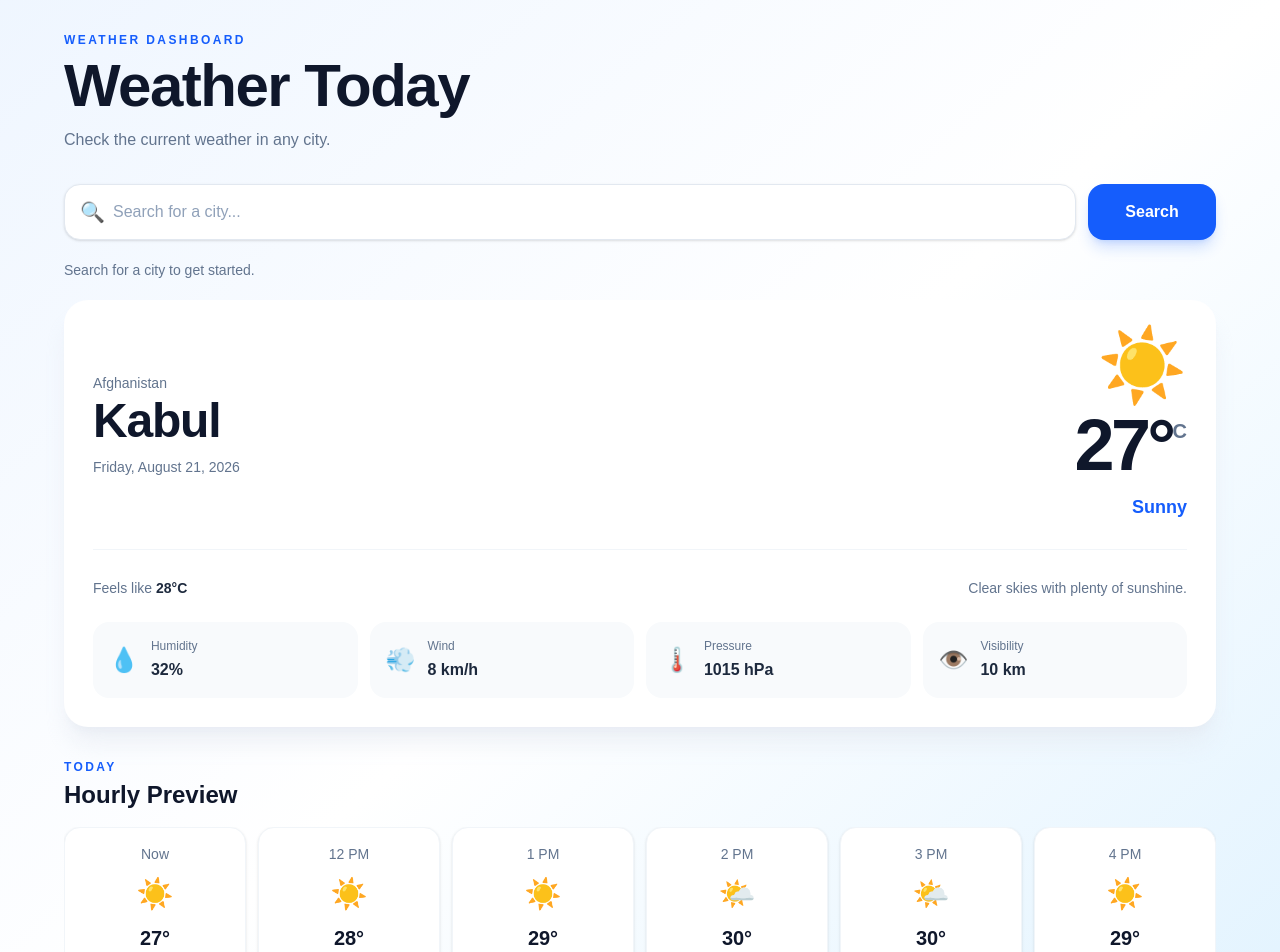
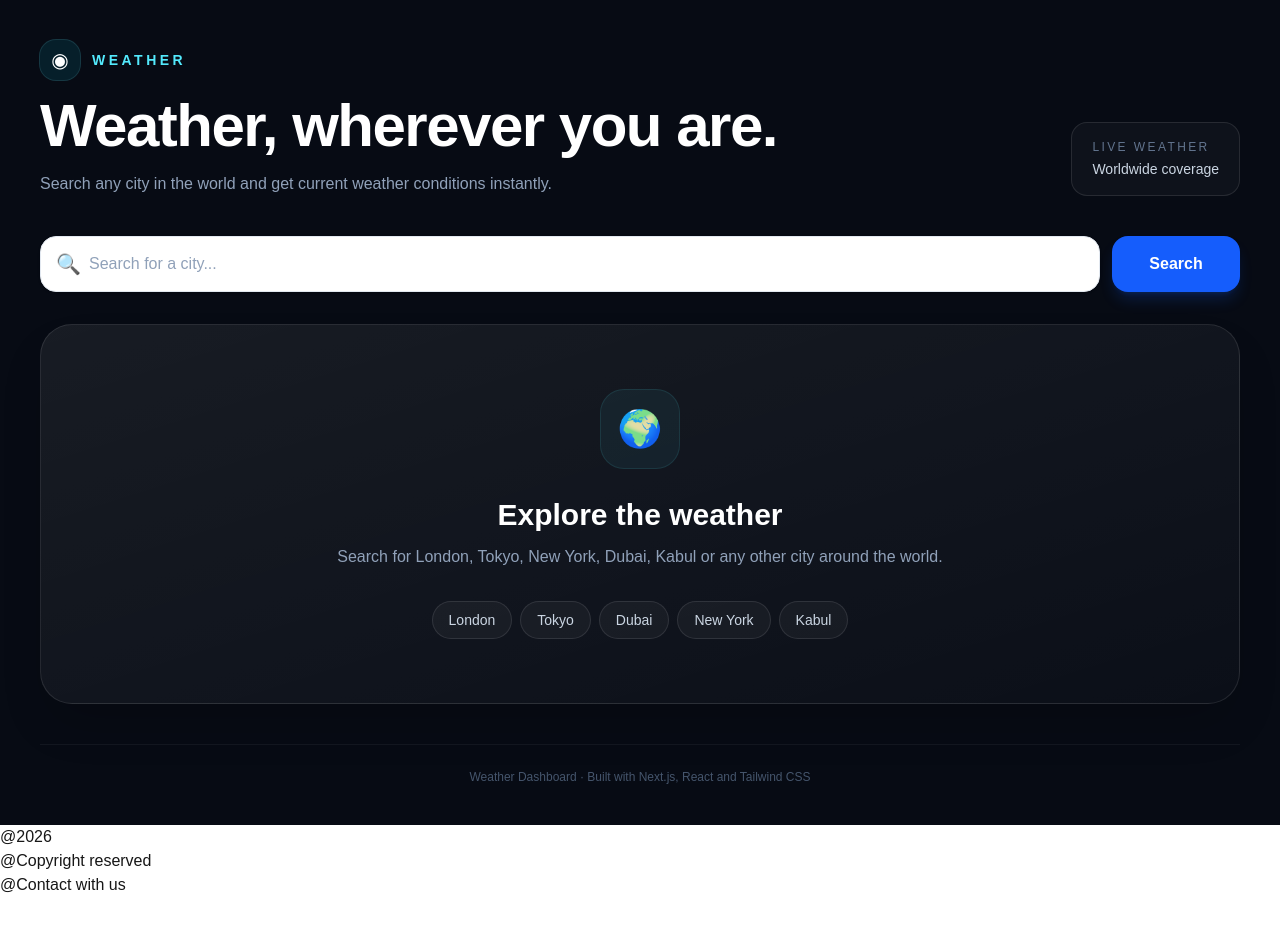
Before and after one commit to sohaehrari/my-app, a Next.js app: page / in a window 1280 px wide. Shown: the top 952 px of the page. After the commit the page ends 897 px from the top, so only its background shows below. Built offline with nearby package versions, Linux system fonts and the light colour scheme.

Commit message:
initial commit

```diff
--- a/app/page.jsx
+++ b/app/page.jsx
@@ -4,297 +4,150 @@ import { useState } from "react";
 import SearchBar from "@/components/Searchbar";
 import CurrentWeather from "@/components/CurrentWeather";
 
-const demoWeather = {
-  city: "Kabul",
-  country: "Afghanistan",
-  date: "Friday, August 21, 2026",
-  temperature: 27,
-  feelsLike: 28,
-  condition: "Sunny",
-  icon: "☀️",
-  description: "Clear skies with plenty of sunshine.",
-  humidity: 32,
-  wind: 8,
-  pressure: 1015,
-  visibility: 10,
-};
+export default function Home() {
+  const [weather, setWeather] = useState(null);
+  const [loading, setLoading] = useState(false);
+  const [error, setError] = useState("");
 
-export default function Home() {
-  const [city, setCity] = useState("");
+  async function handleSearch(city) {
+    if (!city.trim()) return;
 
-  function handleSearch(searchCity) {
-    setCity(searchCity);
+    try {
+      setLoading(true);
+      setError("");
+
+      const response = await fetch(
+        `/api/weather?city=${encodeURIComponent(city.trim())}`
+      );
+
+      const data = await response.json();
+
+      if (!response.ok) {
+        throw new Error(data.error || "Unable to get weather");
       }
 
-  const weather = {
-    ...demoWeather,
-    city: city || demoWeather.city,
-  };
+      setWeather(data);
+    } catch (err) {
+      setWeather(null);
+      setError(err.message);
+    } finally {
+      setLoading(false);
+    }
+  }
 
   return (
-    <main
-      className="
-        min-h-screen
-        bg-gradient-to-br
-        from-blue-50
-        via-white
-        to-sky-100
-        px-4
-        py-8
-        sm:px-6
-        lg:px-8
-      "
-    >
-      <div className="mx-auto w-full max-w-6xl">
+    <main className="min-h-screen bg-[#070b14] px-4 py-6 text-white sm:px-6 lg:px-10 lg:py-10">
+      <div className="mx-auto max-w-7xl">
+        <header className="mb-8 flex flex-col gap-6 lg:mb-10 lg:flex-row lg:items-end lg:justify-between">
+          <div>
+            <div className="mb-4 flex items-center gap-3">
+              <div className="flex h-10 w-10 items-center justify-center rounded-2xl bg-cyan-400/10 ring-1 ring-cyan-300/20">
+                <span className="text-xl">◉</span>
+              </div>
 
-        {/* Header */}
-        <header className="mb-8">
-          <p
-            className="
-              mb-2
-              text-xs
-              font-bold
-              tracking-[0.2em]
-              text-blue-600
-            "
-          >
-            WEATHER DASHBOARD
-          </p>
+              <span className="text-sm font-semibold uppercase tracking-[0.25em] text-cyan-300">
+                Weather
+              </span>
+            </div>
 
-          <h1
-            className="
-              text-4xl
-              font-bold
-              tracking-tight
-              text-slate-900
-              sm:text-5xl
-              lg:text-6xl
-            "
-          >
-            Weather Today
+            <h1 className="max-w-3xl text-4xl font-bold tracking-tight text-white sm:text-5xl lg:text-6xl">
+              Weather, wherever you are.
             </h1>
 
-          <p className="mt-3 max-w-xl text-slate-500">
-            Check the current weather in any city.
+            <p className="mt-4 max-w-2xl text-sm leading-6 text-slate-400 sm:text-base">
+              Search any city in the world and get current weather conditions
+              instantly.
             </p>
+          </div>
+
+          <div className="hidden rounded-2xl border border-white/10 bg-white/[0.03] px-5 py-4 lg:block">
+            <p className="text-xs uppercase tracking-[0.2em] text-slate-500">
+              Live weather
+            </p>
+            <p className="mt-1 text-sm font-medium text-slate-300">
+              Worldwide coverage
+            </p>
+          </div>
         </header>
 
-        {/* Search */}
-        <section className="mb-5">
+        <section className="mb-8">
           <SearchBar onSearch={handleSearch} />
         </section>
 
-        {/* Search message */}
-        <div className="mb-5 text-sm text-slate-500">
-          {city ? (
-            <p>
-              Showing weather for{" "}
-              <span className="font-semibold text-slate-800">
-                {city}
-              </span>
+        {loading && (
+          <div className="rounded-[2rem] border border-white/10 bg-white/[0.04] p-10 text-center shadow-2xl shadow-black/20">
+            <div className="mx-auto mb-5 h-10 w-10 animate-spin rounded-full border-2 border-slate-700 border-t-cyan-400" />
+            <h2 className="text-lg font-semibold text-white">
+              Getting weather
+            </h2>
+            <p className="mt-2 text-sm text-slate-500">
+              Checking the latest conditions...
             </p>
-          ) : (
-            <p>Search for a city to get started.</p>
+          </div>
         )}
+
+        {!loading && error && (
+          <div className="rounded-[2rem] border border-red-400/20 bg-red-400/[0.06] p-8 text-center">
+            <div className="mx-auto flex h-14 w-14 items-center justify-center rounded-2xl bg-red-400/10 text-2xl">
+              !
             </div>
 
-        {/* Current Weather */}
-        <CurrentWeather weather={weather} />
+            <h2 className="mt-5 text-xl font-semibold text-white">
+              Weather unavailable
+            </h2>
 
-        {/* Hourly Preview */}
-        <section className="mt-8">
-
-          <div className="mb-4">
-            <p className="text-xs font-bold tracking-[0.2em] text-blue-600">
-              TODAY
+            <p className="mx-auto mt-2 max-w-md text-sm leading-6 text-slate-400">
+              {error}
             </p>
 
-            <h2 className="mt-1 text-2xl font-bold text-slate-900">
-              Hourly Preview
-            </h2>
+            <p className="mt-4 text-sm text-slate-500">
+              Try another city.
+            </p>
+          </div>
+        )}
+
+        {!loading && !error && !weather && (
+          <section className="overflow-hidden rounded-[2rem] border border-white/10 bg-gradient-to-br from-white/[0.07] to-white/[0.02] p-8 shadow-2xl shadow-black/20 sm:p-12 lg:p-16">
+            <div className="mx-auto max-w-2xl text-center">
+              <div className="mx-auto flex h-20 w-20 items-center justify-center rounded-3xl border border-cyan-300/10 bg-cyan-300/[0.06] text-4xl">
+                🌍
               </div>
 
-          {/* Horizontal scroll on mobile */}
-          <div
-            className="
-              flex
-              gap-3
-              overflow-x-auto
-              pb-3
-              scrollbar-thin
-            "
-          >
-            {/* Hour 1 */}
-            <div
-              className="
-                min-w-[110px]
-                flex-1
-                rounded-2xl
-                border
-                border-slate-100
-                bg-white
-                p-4
-                text-center
-                shadow-sm
-              "
-            >
-              <p className="text-sm text-slate-500">
-                Now
+              <h2 className="mt-7 text-2xl font-bold sm:text-3xl">
+                Explore the weather
+              </h2>
+
+              <p className="mt-3 text-sm leading-6 text-slate-400 sm:text-base">
+                Search for London, Tokyo, New York, Dubai, Kabul or any other
+                city around the world.
               </p>
 
-              <div className="my-3 text-3xl">
-                ☀️
-              </div>
-
-              <p className="text-xl font-bold text-slate-900">
-                27°
-              </p>
-            </div>
-
-            {/* Hour 2 */}
-            <div
-              className="
-                min-w-[110px]
-                flex-1
-                rounded-2xl
-                border
-                border-slate-100
-                bg-white
-                p-4
-                text-center
-                shadow-sm
-              "
+              <div className="mt-8 flex flex-wrap justify-center gap-2">
+                {["London", "Tokyo", "Dubai", "New York", "Kabul"].map(
+                  (city) => (
+                    <button
+                      key={city}
+                      onClick={() => handleSearch(city)}
+                      className="rounded-full border border-white/10 bg-white/[0.04] px-4 py-2 text-sm text-slate-300 transition hover:border-cyan-300/30 hover:bg-cyan-300/10 hover:text-cyan-200"
                     >
-              <p className="text-sm text-slate-500">
-                12 PM
-              </p>
-
-              <div className="my-3 text-3xl">
-                ☀️
-              </div>
-
-              <p className="text-xl font-bold text-slate-900">
-                28°
-              </p>
-            </div>
-
-            {/* Hour 3 */}
-            <div
-              className="
-                min-w-[110px]
-                flex-1
-                rounded-2xl
-                border
-                border-slate-100
-                bg-white
-                p-4
-                text-center
-                shadow-sm
-              "
-            >
-              <p className="text-sm text-slate-500">
-                1 PM
-              </p>
-
-              <div className="my-3 text-3xl">
-                ☀️
-              </div>
-
-              <p className="text-xl font-bold text-slate-900">
-                29°
-              </p>
-            </div>
-
-            {/* Hour 4 */}
-            <div
-              className="
-                min-w-[110px]
-                flex-1
-                rounded-2xl
-                border
-                border-slate-100
-                bg-white
-                p-4
-                text-center
-                shadow-sm
-              "
-            >
-              <p className="text-sm text-slate-500">
-                2 PM
-              </p>
-
-              <div className="my-3 text-3xl">
-                🌤️
-              </div>
-
-              <p className="text-xl font-bold text-slate-900">
-                30°
-              </p>
-            </div>
-
-            {/* Hour 5 */}
-            <div
-              className="
-                min-w-[110px]
-                flex-1
-                rounded-2xl
-                border
-                border-slate-100
-                bg-white
-                p-4
-                text-center
-                shadow-sm
-              "
-            >
-              <p className="text-sm text-slate-500">
-                3 PM
-              </p>
-
-              <div className="my-3 text-3xl">
-                🌤️
-              </div>
-
-              <p className="text-xl font-bold text-slate-900">
-                30°
-              </p>
-            </div>
-
-            {/* Hour 6 */}
-            <div
-              className="
-                min-w-[110px]
-                flex-1
-                rounded-2xl
-                border
-                border-slate-100
-                bg-white
-                p-4
-                text-center
-                shadow-sm
-              "
-            >
-              <p className="text-sm text-slate-500">
-                4 PM
-              </p>
-
-              <div className="my-3 text-3xl">
-                ☀️
-              </div>
-
-              <p className="text-xl font-bold text-slate-900">
-                29°
-              </p>
+                      {city}
+                    </button>
+                  )
+                )}
               </div>
             </div>
           </section>
+        )}
 
-        {/* Footer */}
-        <footer className="py-10 text-center">
-          <p className="text-sm text-slate-400">
-            Weather Dashboard • Next.js + React + Tailwind CSS
+        {!loading && !error && weather && (
+          <CurrentWeather weather={weather} />
+        )}
+
+        <footer className="mt-10 border-t border-white/5 pt-6 text-center">
+          <p className="text-xs text-slate-600">
+            Weather Dashboard · Built with Next.js, React and Tailwind CSS
           </p>
         </footer>
-
       </div>
     </main>
   );
--- a/components/CurrentWeather.jsx
+++ b/components/CurrentWeather.jsx
@@ -1,214 +1,154 @@
 export default function CurrentWeather({ weather }) {
+    const iconUrl = `https://openweathermap.org/img/wn/${weather.icon}@4x.png`;
+
     return (
-      <section
-        className="
-          overflow-hidden
-          rounded-3xl
-          border
-          border-white/60
-          bg-white
-          p-5
-          shadow-xl
-          shadow-slate-200/60
-          sm:p-7
-        "
-      >
-        {/* Top section */}
-        <div
-          className="
-            flex
-            flex-col
-            gap-8
-            md:flex-row
-            md:items-center
-            md:justify-between
-          "
-        >
-          {/* Location */}
-          <div>
-            <p className="mb-1 text-sm font-medium text-slate-500">
-              {weather.country}
-            </p>
+      <section className="space-y-5">
+        <div className="relative overflow-hidden rounded-[2rem] border border-white/10 bg-gradient-to-br from-[#101b30] via-[#0d1628] to-[#090f1c] p-6 shadow-2xl shadow-black/30 sm:p-8 lg:p-10">
+          <div className="absolute -right-20 -top-20 h-64 w-64 rounded-full bg-cyan-400/10 blur-3xl" />
+          <div className="absolute -bottom-32 left-1/3 h-72 w-72 rounded-full bg-blue-500/10 blur-3xl" />
 
-            <h2
-              className="
-                text-4xl
-                font-bold
-                tracking-tight
-                text-slate-900
-                sm:text-5xl
-              "
-            >
-              {weather.city}
-            </h2>
+          <div className="relative grid gap-10 lg:grid-cols-[1.3fr_0.7fr] lg:items-center">
+            <div>
+              <div className="flex flex-wrap items-center gap-3">
+                <span className="rounded-full border border-cyan-300/20 bg-cyan-300/10 px-3 py-1 text-xs font-semibold uppercase tracking-wider text-cyan-300">
+                  Current weather
+                </span>
 
-            <p className="mt-3 text-sm text-slate-500">
-              {weather.date}
-            </p>
-          </div>
+                <span className="text-sm text-slate-500">
+                  {weather.country}
+                </span>
+              </div>
 
-          {/* Temperature */}
-          <div className="text-left md:text-right">
-            <div className="mb-2 text-6xl sm:text-7xl">
-              {weather.icon}
+              <h2 className="mt-6 text-4xl font-bold tracking-tight text-white sm:text-5xl lg:text-6xl">
+                {weather.city}
+              </h2>
+
+              <div className="mt-6 flex flex-col gap-2 sm:flex-row sm:items-end sm:gap-5">
+                <div className="text-7xl font-bold tracking-tighter text-white sm:text-8xl">
+                  {weather.temperature}°
+                </div>
+
+                <div className="pb-2">
+                  <p className="text-lg font-semibold capitalize text-slate-200">
+                    {weather.description}
+                  </p>
+
+                  <p className="mt-1 text-sm text-slate-500">
+                    Feels like {weather.feelsLike}°
+                  </p>
+                </div>
+              </div>
             </div>
 
-            <div className="flex items-start md:justify-end">
-              <span
-                className="
-                  text-6xl
-                  font-bold
-                  tracking-tighter
-                  text-slate-900
-                  sm:text-7xl
-                "
-              >
-                {weather.temperature}°
-              </span>
+            <div className="flex justify-center lg:justify-end">
+              <div className="relative flex h-48 w-48 items-center justify-center rounded-full border border-white/10 bg-white/[0.04] shadow-inner shadow-white/5 sm:h-56 sm:w-56">
+                <div className="absolute inset-5 rounded-full bg-cyan-400/5 blur-2xl" />
 
-              <span className="mt-2 text-xl font-semibold text-slate-500">
-                C
-              </span>
+                <img
+                  src={iconUrl}
+                  alt={weather.condition}
+                  className="relative h-40 w-40 object-contain sm:h-48 sm:w-48"
+                />
+              </div>
             </div>
-
-            <p className="mt-3 text-lg font-semibold text-blue-600">
-              {weather.condition}
-            </p>
           </div>
         </div>
 
-        {/* Divider */}
-        <div className="my-7 h-px bg-slate-100" />
+        <div className="grid grid-cols-2 gap-3 sm:grid-cols-4">
+          <WeatherMetric
+            label="Humidity"
+            value={`${weather.humidity}%`}
+            icon="💧"
+          />
 
-        {/* Description */}
-        <div
-          className="
-            flex
-            flex-col
-            gap-2
-            text-sm
-            text-slate-500
-            sm:flex-row
-            sm:items-center
-            sm:justify-between
-          "
-        >
-          <p>
-            Feels like{" "}
-            <span className="font-semibold text-slate-800">
-              {weather.feelsLike}°C
-            </span>
-          </p>
+          <WeatherMetric
+            label="Wind"
+            value={`${weather.wind} km/h`}
+            icon="♧"
+          />
 
-          <p>{weather.description}</p>
+          <WeatherMetric
+            label="Pressure"
+            value={`${weather.pressure} hPa`}
+            icon="◌"
+          />
+
+          <WeatherMetric
+            label="Visibility"
+            value={`${weather.visibility} km`}
+            icon="◉"
+          />
         </div>
 
-        {/* Weather details */}
-        <div
-          className="
-            mt-6
-            grid
-            grid-cols-2
-            gap-3
-            lg:grid-cols-4
-          "
-        >
-          {/* Humidity */}
-          <div
-            className="
-              flex
-              items-center
-              gap-3
-              rounded-2xl
-              bg-slate-50
-              p-4
-            "
-          >
-            <span className="text-2xl">💧</span>
-
+        <div className="rounded-[2rem] border border-white/10 bg-white/[0.03] p-5 sm:p-6">
+          <div className="mb-5 flex items-center justify-between">
             <div>
-              <p className="text-xs text-slate-500">
-                Humidity
+              <p className="text-xs font-semibold uppercase tracking-[0.2em] text-cyan-300">
+                Overview
               </p>
 
-              <p className="mt-1 font-bold text-slate-800">
-                {weather.humidity}%
-              </p>
+              <h3 className="mt-1 text-xl font-semibold text-white">
+                Today
+              </h3>
+            </div>
+
+            <div className="rounded-full bg-white/[0.05] px-3 py-1.5 text-xs text-slate-400">
+              Live data
             </div>
           </div>
 
-          {/* Wind */}
-          <div
-            className="
-              flex
-              items-center
-              gap-3
-              rounded-2xl
-              bg-slate-50
-              p-4
-            "
-          >
-            <span className="text-2xl">💨</span>
+          <div className="grid gap-4 sm:grid-cols-3">
+            <InfoItem
+              label="Condition"
+              value={weather.condition}
+            />
 
-            <div>
-              <p className="text-xs text-slate-500">
-                Wind
-              </p>
+            <InfoItem
+              label="Feels like"
+              value={`${weather.feelsLike}°`}
+            />
 
-              <p className="mt-1 font-bold text-slate-800">
-                {weather.wind} km/h
-              </p>
-            </div>
-          </div>
-
-          {/* Pressure */}
-          <div
-            className="
-              flex
-              items-center
-              gap-3
-              rounded-2xl
-              bg-slate-50
-              p-4
-            "
-          >
-            <span className="text-2xl">🌡️</span>
-
-            <div>
-              <p className="text-xs text-slate-500">
-                Pressure
-              </p>
-
-              <p className="mt-1 font-bold text-slate-800">
-                {weather.pressure} hPa
-              </p>
-            </div>
-          </div>
-
-          {/* Visibility */}
-          <div
-            className="
-              flex
-              items-center
-              gap-3
-              rounded-2xl
-              bg-slate-50
-              p-4
-            "
-          >
-            <span className="text-2xl">👁️</span>
-
-            <div>
-              <p className="text-xs text-slate-500">
-                Visibility
-              </p>
-
-              <p className="mt-1 font-bold text-slate-800">
-                {weather.visibility} km
-              </p>
-            </div>
+            <InfoItem
+              label="Location"
+              value={weather.country}
+            />
           </div>
         </div>
       </section>
     );
   }
+
+  function WeatherMetric({ label, value, icon }) {
+    return (
+      <div className="rounded-2xl border border-white/10 bg-white/[0.035] p-4 transition duration-200 hover:border-white/15 hover:bg-white/[0.06] sm:p-5">
+        <div className="flex items-center justify-between">
+          <span className="text-xl">{icon}</span>
+          <span className="text-[10px] font-semibold uppercase tracking-[0.15em] text-slate-600">
+            Detail
+          </span>
+        </div>
+
+        <p className="mt-5 text-xs text-slate-500">
+          {label}
+        </p>
+
+        <p className="mt-1 text-base font-semibold text-white sm:text-lg">
+          {value}
+        </p>
+      </div>
+    );
+  }
+
+  function InfoItem({ label, value }) {
+    return (
+      <div className="rounded-2xl border border-white/5 bg-black/10 p-4">
+        <p className="text-xs text-slate-500">
+          {label}
+        </p>
+
+        <p className="mt-2 font-semibold capitalize text-slate-200">
+          {value}
+        </p>
+      </div>
+    );
+  }
```
Lines whose indentation alone changed are shown as unchanged.
